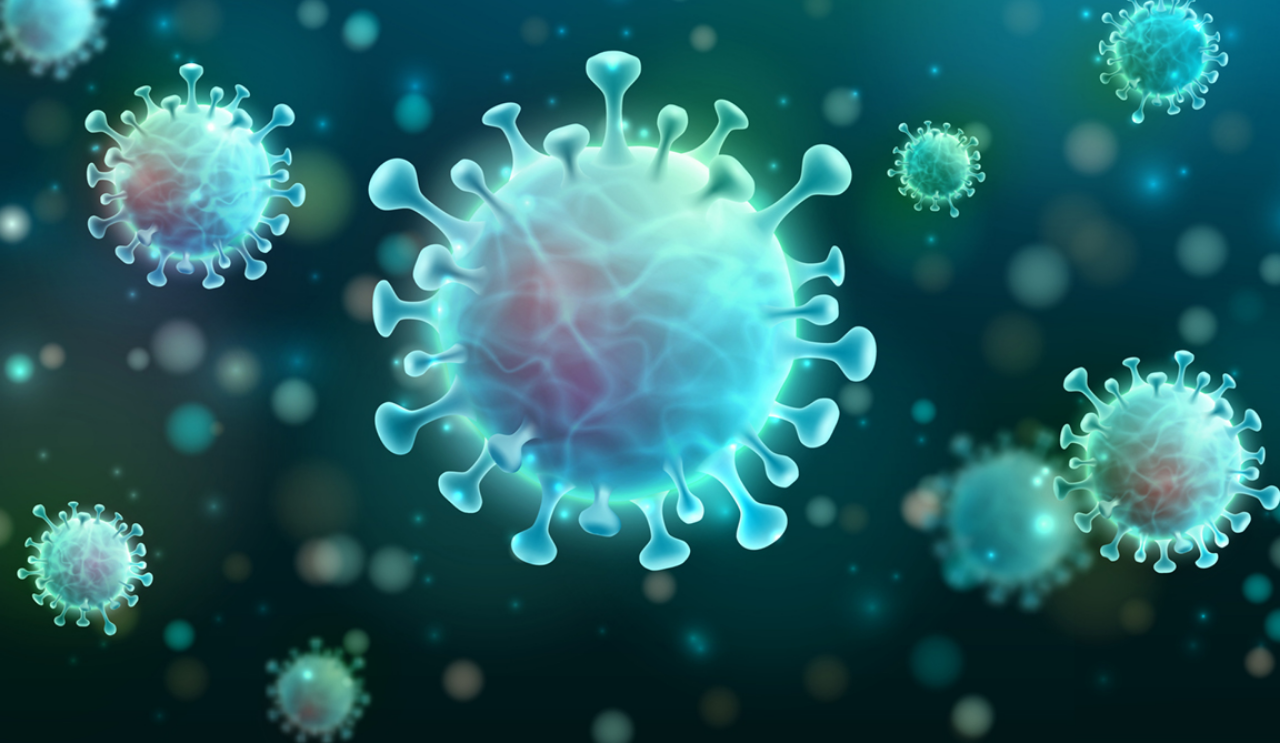
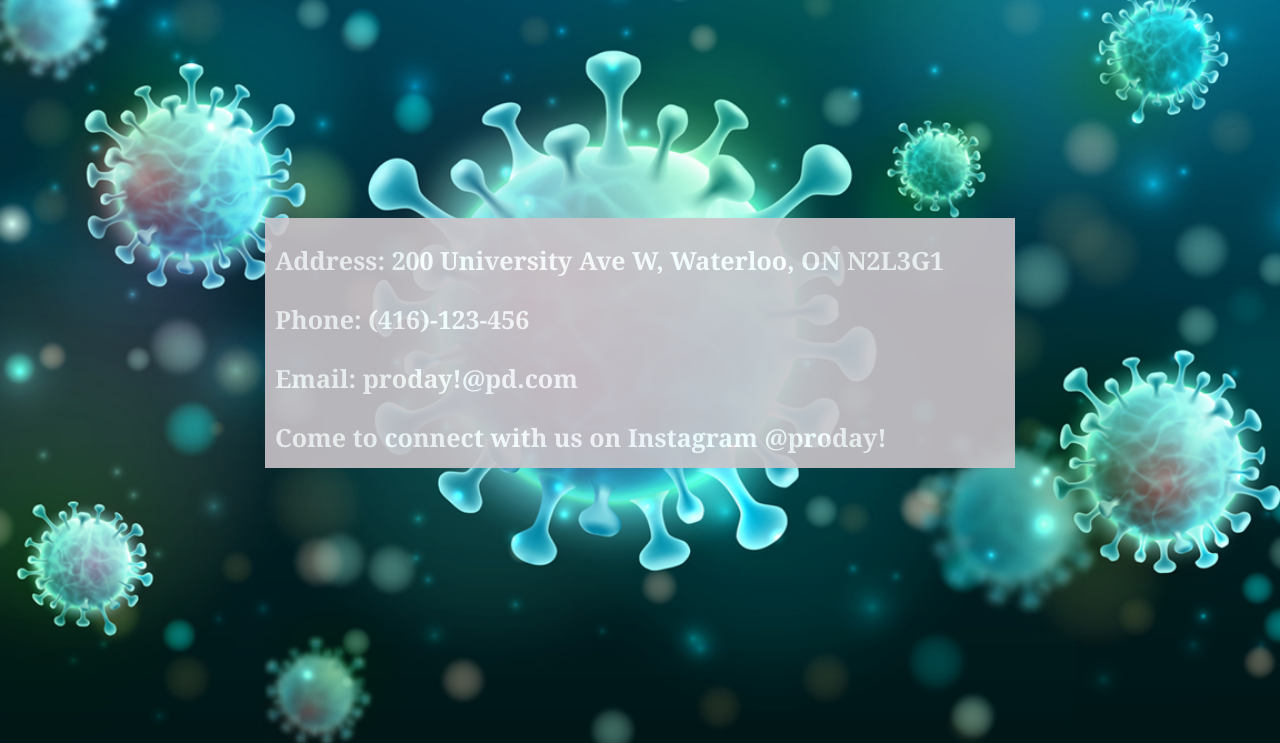
Before and after one commit to daisyyedda/ProDay, a plain HTML site: page contact.html in a window 1280 px wide. Shown: the part 57-800 px from the top of the page. Drawn offline with Linux system fonts and the light colour scheme.

Commit message:
Update contact.html

```diff
--- a/contact.html
+++ b/contact.html
@@ -19,5 +19,14 @@
     </ul>
   </nav>
 
+  <div id="contact">
+    <ul>
+      <li><p>Address: 200 University Ave W, Waterloo, ON N2L3G1</p></li>
+      <li><p>Phone: (416)-123-456</p></li>
+      <li><p>Email: proday!@pd.com</p></li>
+      <li><p>Come to connect with us on Instagram @proday!</p></li>
+    </ul>
+  </div>
+
 </body>
 </html>
```
